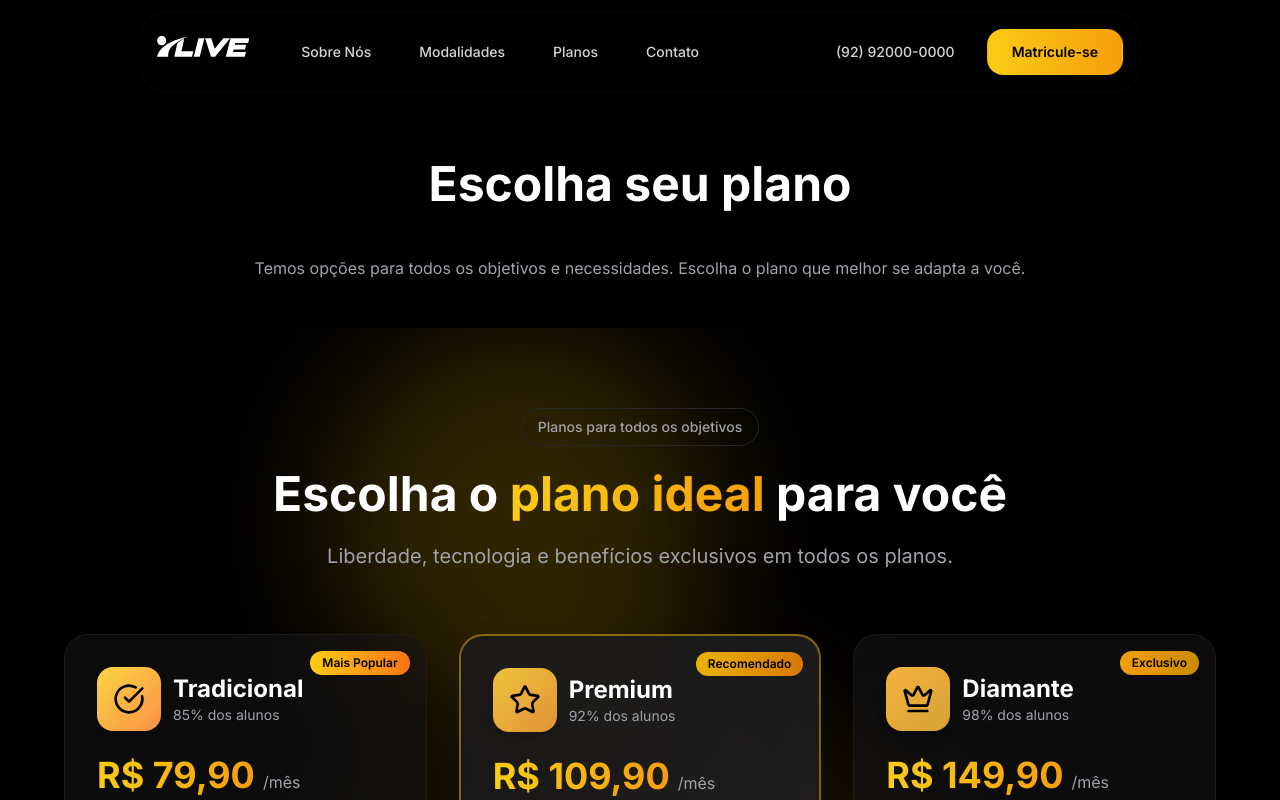
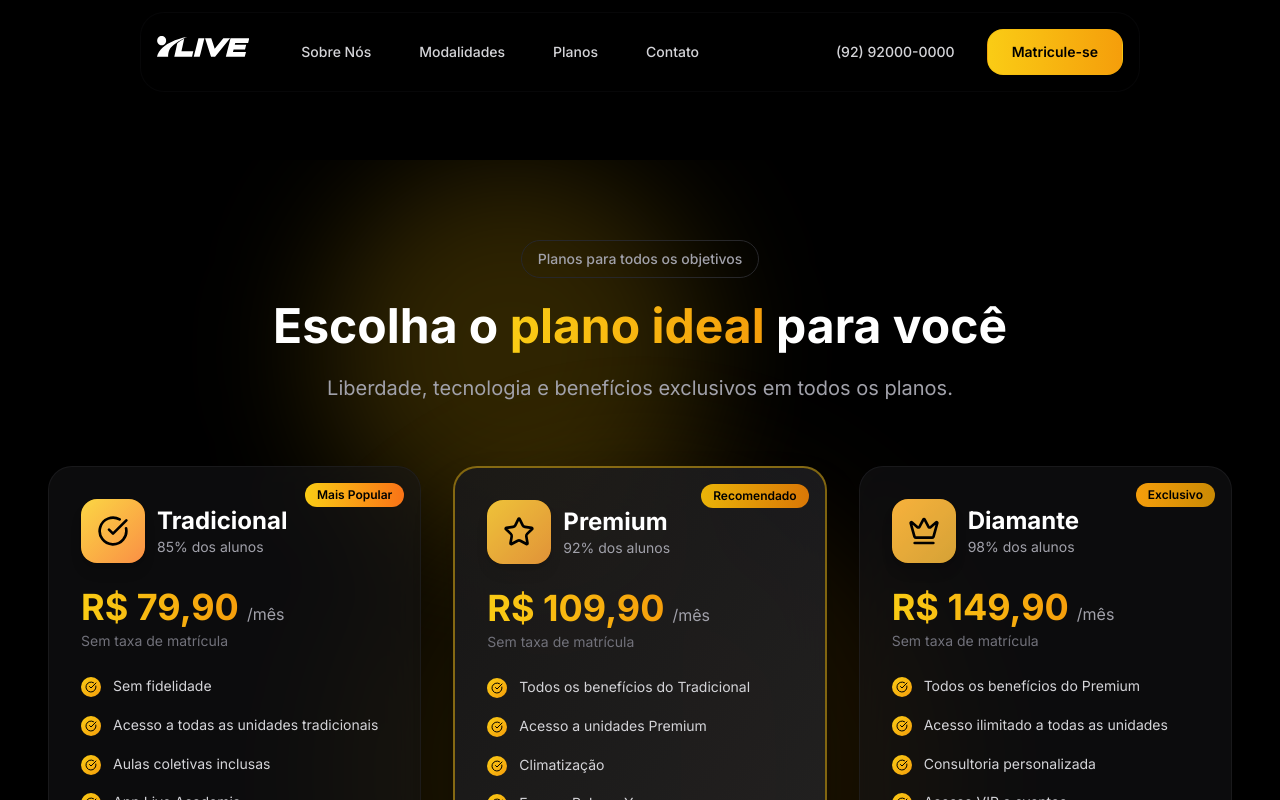
Before and after one commit to eumoitinho/LIVEACADEMIA, a Next.js app: page /planos in a window 1280 px wide. Shown: the top 800 px of the page. Built offline with nearby package versions, Linux system fonts and the light colour scheme.

Commit message:
Remove seções desnecessárias e simplifica o layout da página de planos, mantendo apenas a seção de planos. Ajustes visuais para melhorar a apresentação.

```diff
--- a/app/planos/page.tsx
+++ b/app/planos/page.tsx
@@ -6,11 +6,9 @@ export default function Planos() {
   return (
     <main className="min-h-screen bg-black text-white pt-20">
       <section className="py-20">
-        <div className="container mx-auto px-4">
-          <h1 className="text-5xl font-bold text-center mb-12">Escolha seu plano</h1>
-          <p className="text-center text-zinc-400 mb-12">Temos opções para todos os objetivos e necessidades. Escolha o plano que melhor se adapta a você.</p>
+
           <PlanosSection />
-        </div>
+
       </section>
     </main>
   )
```
